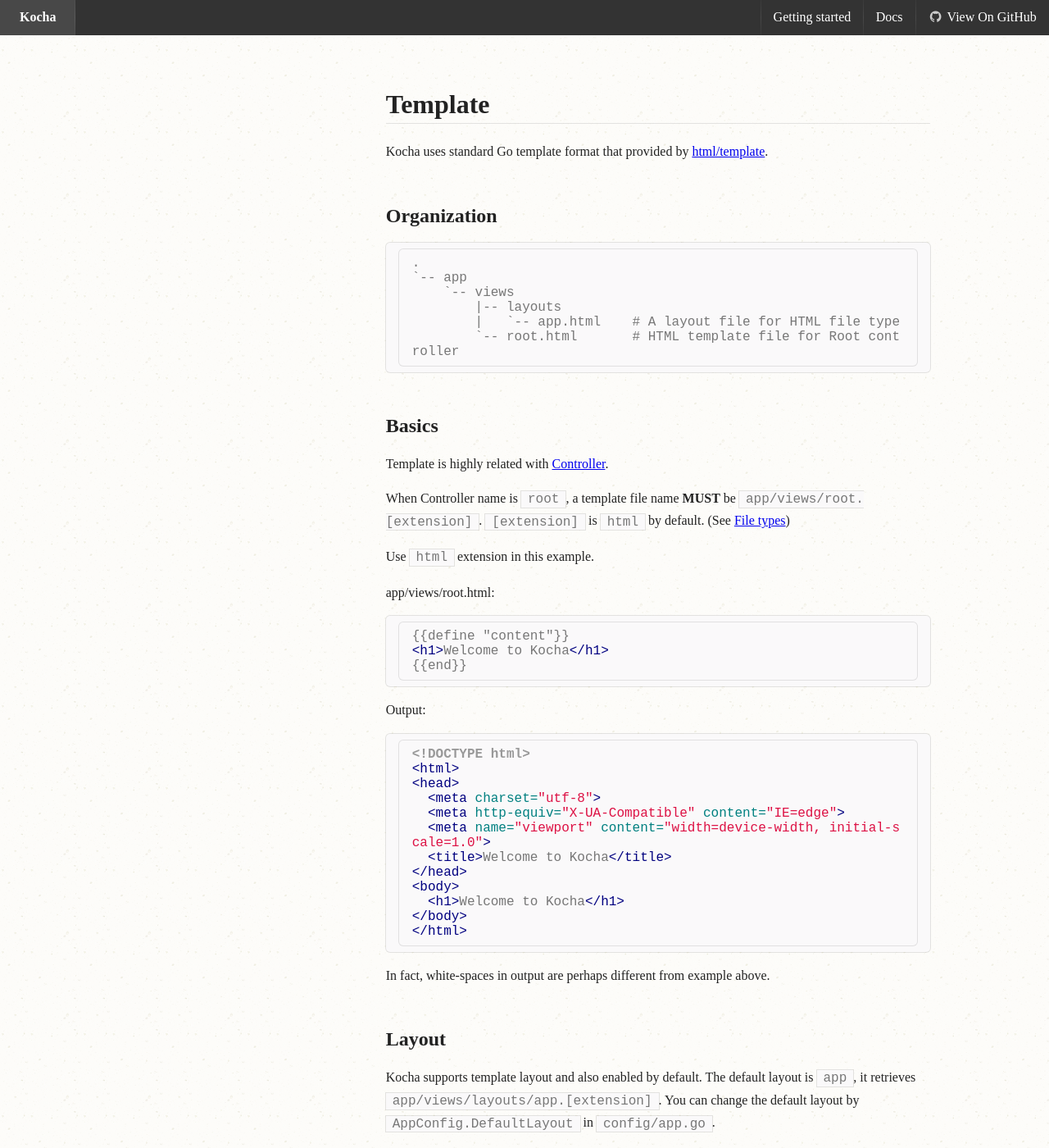
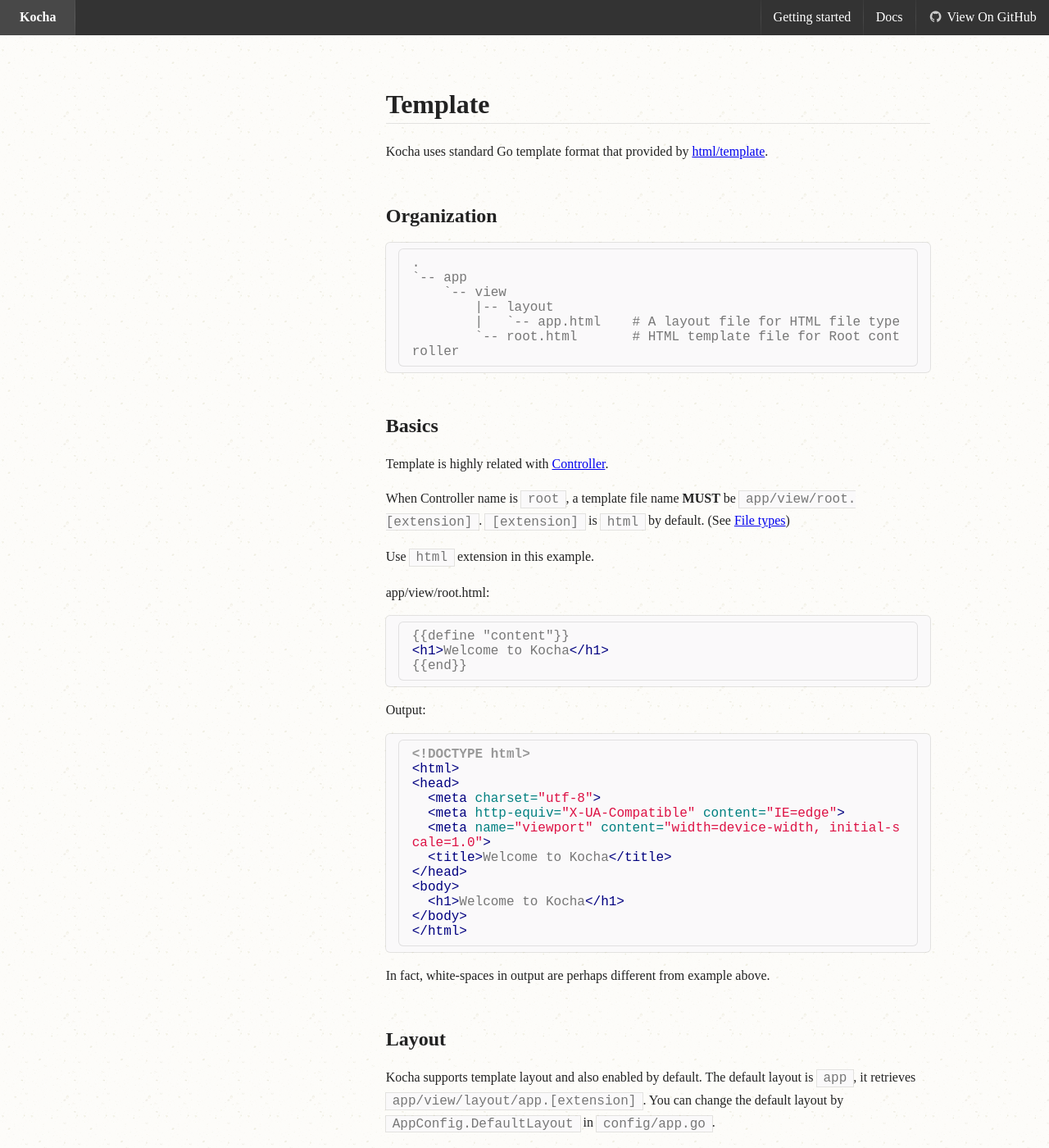
Before and after one commit to naoina/kocha, a Jekyll site: the page built from docs/template.md, in a window 1280 px wide and 1400 px high. Shown: the whole window at 82% size. Built offline with Jekyll 4.4.1, drawn with Linux system fonts in a browser that asks for light colours; nearby versions of some CDN libraries; Markdown is read by kramdown in place of the engine named in the settings; some of the changed text lies outside the part shown.

Commit message:
Update for commit 4e1d0efe2cc3fb34da85572486cfe21bcdf4ebc5

````diff
--- a/docs/template.md
+++ b/docs/template.md
@@ -29,8 +29,8 @@
 ```
 .
 `-- app
-    `-- views
-        |-- layouts
+    `-- view
+        |-- layout
         |   `-- app.html    # A layout file for HTML file type
         `-- root.html       # HTML template file for Root controller
 ```
@@ -39,12 +39,12 @@
 
 Template is highly related with [Controller]({{ page.root }}/docs/controller.html).
 
-When Controller name is `root`, a template file name **MUST** be `app/views/root.[extension]`.
+When Controller name is `root`, a template file name **MUST** be `app/view/root.[extension]`.
 `[extension]` is `html` by default. (See [File types](#File-types))
 
 Use `html` extension in this example.
 
-app/views/root.html:
+app/view/root.html:
 
 {% raw %}
 ```html
@@ -78,7 +78,7 @@
 ## Layout <a id="Layout"></a>
 
 Kocha supports template layout and also enabled by default.
-The default layout is `app`, it retrieves `app/views/layouts/app.[extension]`.
+The default layout is `app`, it retrieves `app/view/layout/app.[extension]`.
 You can change the default layout by `AppConfig.DefaultLayout` in `config/app.go`.
 
 Also multiple layout files are supported.
@@ -86,7 +86,7 @@
 
 For example, layout name set to `sub`, and when templates and Controller are following.
 
-app/views/layouts/sub.html:
+app/view/layout/sub.html:
 
 {% raw %}
 ```html
@@ -111,7 +111,7 @@
 ```
 {% endraw %}
 
-app/views/root.html is same as previous.
+app/view/root.html is same as previous.
 
 Output:
 
````
Also changed, not shown: other parts of docs/template.md (+1 -1 lines), docs/controller.md (+5 -5 lines), docs/index.md (+3 -3 lines), docs/model.md (+6 -6 lines), docs/routing.md (+7 -7 lines), getting-started.md (+4 -4 lines).
